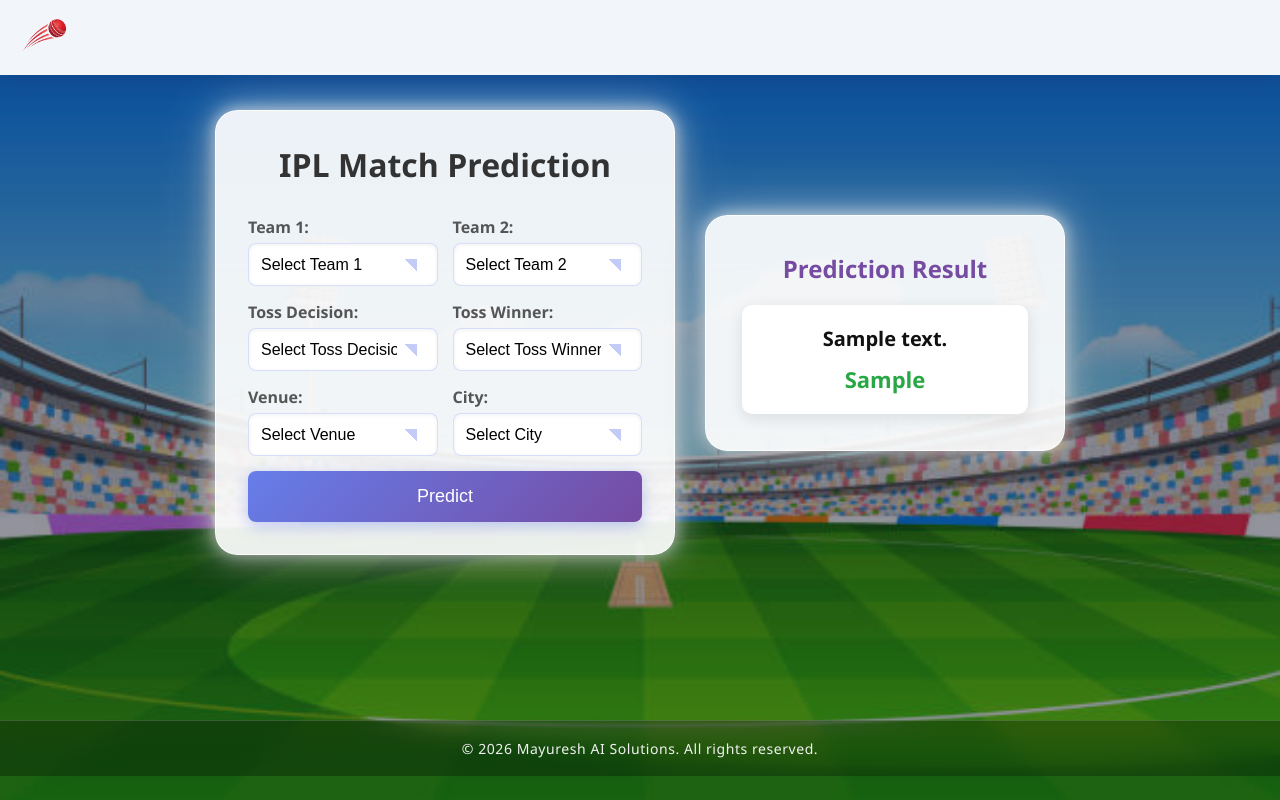
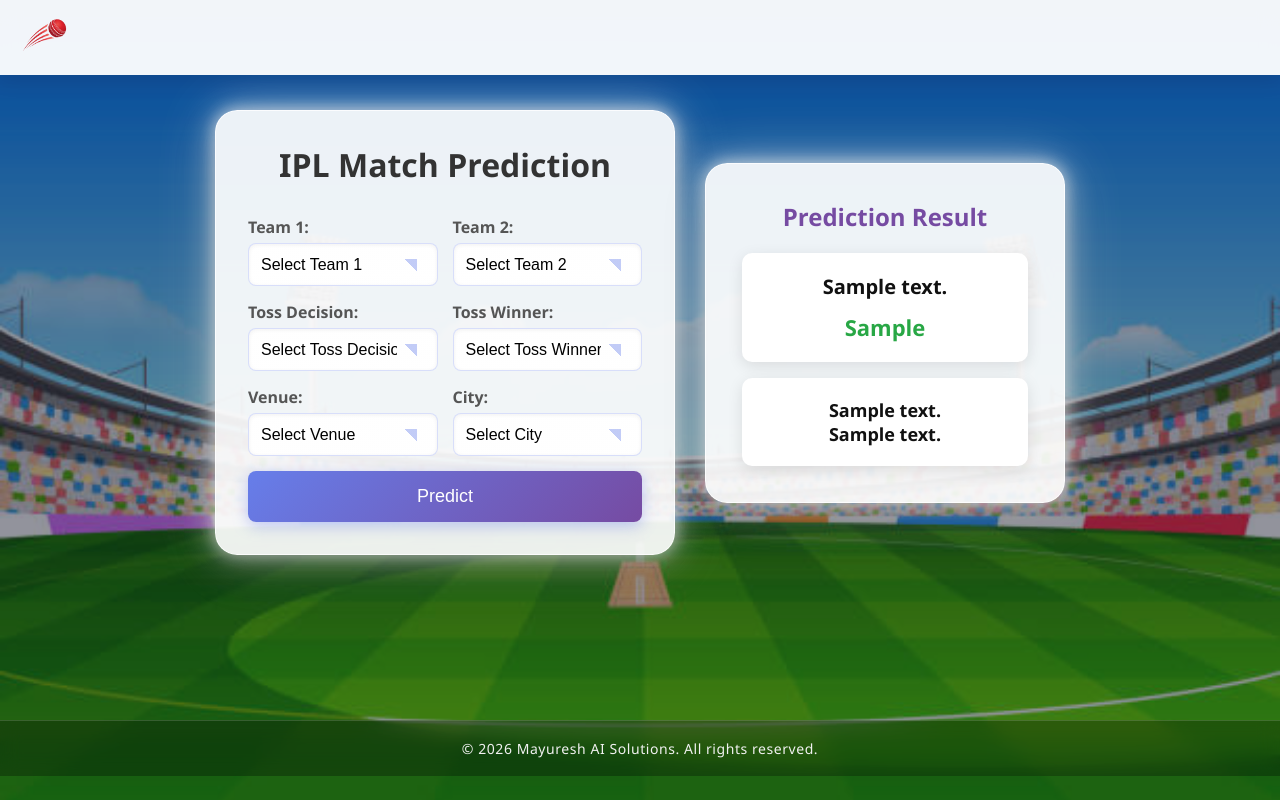
Before and after one commit to mayureshchaturvedi/ipl_ml_model, a Flask app: template templates/index.html in a window 1280 px wide. Run offline with Flask 3, Linux system fonts and the light colour scheme; the template is opened without the code that fills it: most values are stand-ins (such as "Sample title", 1, 10 or a date in 2020); parts of the project's set-up code (start-up, migrations or seed data) failed here and were passed over.

Commit message:
Initial Commit

```diff
--- a/app.py
+++ b/app.py
@@ -4,6 +4,9 @@ import joblib
 from flask import Flask, request, render_template
 
 app = Flask(__name__)
+
+match_df = pd.read_csv("match_df.csv")
+model = joblib.load("ipl_model.pkl")
 
 def get_matches_played(team, past_df):
     if past_df.empty:
@@ -165,82 +168,7 @@ def predict_current_match_detailed(model, match_features_df):
 
     predicted_winner = team1 if pred == 1 else team2
 
-    # print("=" * 100)
-    # print("CURRENT MATCH PREDICTION")
-    # print("=" * 100)
-    # print(f"Match              : {team1} vs {team2}")
-    # print(f"Venue              : {row['venue']} | {row['city']}")
-    # print(f"Toss Winner        : {row['toss_winner']}")
-    # print(f"Toss Decision      : {row['toss_decision']}")
-    # print(f"Chasing Team       : {row['chasing_team']}")
-    # print(f"Defending Team     : {row['defending_team']}")
-    # print("-" * 100)
-    # print(f"Predicted Winner   : {predicted_winner}")
     return predicted_winner
-    # print(f"{team1} Win Prob    : {probs[1]:.4f}")
-    # print(f"{team2} Win Prob    : {probs[0]:.4f}")
-    # print("-" * 100)
-    # print("KEY SIGNALS")
-    # print("-" * 100)
-    # print(f"Overall Win Rate Diff            : {row['win_rate_diff']:.4f}")
-    # print(f"Recent 3 Match Form Diff         : {row['recent3_diff']:.4f}")
-    # print(f"Recent 5 Match Form Diff         : {row['recent5_diff']:.4f}")
-    # print(f"Recent 10 Match Form Diff        : {row['recent10_diff']:.4f}")
-    # print(f"Current Streak Diff              : {row['streak_diff']}")
-    # print(f"Head-to-Head Diff                : {row['h2h_diff']:.4f}")
-    # print(f"Venue Win Rate Diff              : {row['venue_win_rate_diff']:.4f}")
-    # print(f"Chase Win Rate Diff              : {row['chase_win_rate_diff']:.4f}")
-    # print(f"Defend Win Rate Diff             : {row['defend_win_rate_diff']:.4f}")
-    # print(f"Context Strength Diff            : {row['context_strength_diff']:.4f}")
-    # print(f"Venue Context Strength Diff      : {row['venue_context_strength_diff']:.4f}")
-    # print(f"Venue Chase Bias                 : {row['venue_chase_bias']:.4f}")
-    # print("-" * 100)
-
-    # if row["venue_chase_bias"] > 0.55:
-    #     print("Venue Insight      : Venue historically favors chasing")
-    # elif row["venue_chase_bias"] < 0.45:
-    #     print("Venue Insight      : Venue historically favors defending")
-    # else:
-    #     print("Venue Insight      : Venue looks neutral")
-
-    # print("-" * 100)
-
-    # if row["win_rate_diff"] > 0:
-    #     print(f"Overall Strength   : {team1} stronger historically")
-    # elif row["win_rate_diff"] < 0:
-    #     print(f"Overall Strength   : {team2} stronger historically")
-    # else:
-    #     print("Overall Strength   : Neutral")
-
-    # if row["recent5_diff"] > 0:
-    #     print(f"Recent Form        : {team1} better recent form")
-    # elif row["recent5_diff"] < 0:
-    #     print(f"Recent Form        : {team2} better recent form")
-    # else:
-    #     print("Recent Form        : Neutral")
-
-    # if row["h2h_diff"] > 0:
-    #     print(f"H2H Edge           : {team1}")
-    # elif row["h2h_diff"] < 0:
-    #     print(f"H2H Edge           : {team2}")
-    # else:
-    #     print("H2H Edge           : Neutral")
-
-    # if row["context_strength_diff"] > 0:
-    #     print(f"Role Fit           : {team1} better suited in current chase/defend role")
-    # elif row["context_strength_diff"] < 0:
-    #     print(f"Role Fit           : {team2} better suited in current chase/defend role")
-    # else:
-    #     print("Role Fit           : Neutral")
-
-    # if row["venue_context_strength_diff"] > 0:
-    #     print(f"Venue+Role Fit     : {team1} better suited at this venue in this role")
-    # elif row["venue_context_strength_diff"] < 0:
-    #     print(f"Venue+Role Fit     : {team2} better suited at this venue in this role")
-    # else:
-    #     print("Venue+Role Fit     : Neutral")
-
-    # print("=" * 100)
 
 def build_current_match_features(team1, team2, venue, city, toss_winner, toss_decision, match_df):
     # Decide chasing/defending teams
@@ -607,29 +535,7 @@ def predict_current_match_normalized(model, teamA, teamB, venue, city, toss_winn
 
     predicted_winner = teamA if p_a_final >= p_b_final else teamB
 
-    # print("=" * 100)
-    # print("NORMALIZED CURRENT MATCH PREDICTION")
-    # print("=" * 100)
-    # print(f"Match              : {teamA} vs {teamB}")
-    # print(f"Venue              : {venue} | {city}")
-    # print(f"Toss Winner        : {toss_winner}")
-    # print(f"Toss Decision      : {toss_decision}")
-    # print("-" * 100)
-    # print(f"{teamA} Win Prob    : {p_a_final:.4f}")
-    # print(f"{teamB} Win Prob    : {p_b_final:.4f}")
-    # print(f"Predicted Winner   : {predicted_winner}")
-    return predicted_winner
-    # print("=" * 100)
-
-    # return {
-    #     "teamA": teamA,
-    #     "teamB": teamB,
-    #     "teamA_win_probability": p_a_final,
-    #     "teamB_win_probability": p_b_final,
-    #     "predicted_winner": predicted_winner,
-    #     "match_ab_features": match_ab,
-    #     "match_ba_features": match_ba
-    # }
+    return predicted_winner, p_a_final, p_b_final
 
 @app.route("/")
 def Home():
@@ -637,10 +543,6 @@ def Home():
 
 @app.route("/predict", methods=["POST"])
 def prediction():
-    match_df = pd.read_csv("match_df.csv")
-
-    model = joblib.load("ipl_model.pkl")
-
     team1 = request.form['team1']
     team2 = request.form['team2']
     toss_decision = request.form['toss_decision']
@@ -648,7 +550,7 @@ def prediction():
     venue = request.form['venue']
     city = request.form['city']
 
-    result = predict_current_match_normalized(
+    result, team1_prob, team2_prob = predict_current_match_normalized(
         model=model,
         teamA=team1,
         teamB=team2,
@@ -660,8 +562,12 @@ def prediction():
     )
     return render_template(
         "index.html",
-        prediction_text="Prediction for the Today's Match is:",
-        prediction_value=result
+        prediction_text="Prediction for Today's Match is:",
+        prediction_value=result,
+        team1_probability_text=f"{team1} Win Probability: {team1_prob * 100:.2f}%",
+        team2_probability_text=f"{team2} Win Probability: {team2_prob * 100:.2f}%",
+        team1_probability=team1_prob,
+        team2_probability=team2_prob
     )
 
 if __name__ == "__main__":
--- a/requirements.txt
+++ b/requirements.txt
@@ -1,4 +1,7 @@
 pandas
 numpy
+scikit-learn
+catboost
 joblib
 flask
+gunicorn
--- a/templates/index.html
+++ b/templates/index.html
@@ -12,7 +12,7 @@
         }
         body {
             font-family: 'Segoe UI', Tahoma, Geneva, Verdana, sans-serif;
-            background: url("{{ url_for('static', filename='background.jpg') }}") center center / cover no-repeat fixed;
+            background: url("static/background.jpg") center center / cover no-repeat fixed;
             overflow-x: hidden;
             color: #333;
             position: relative;
@@ -264,6 +264,13 @@
         .result-text span {
             display: block;
         }
+        .result-text span.probability {
+            color: #111;
+            font-weight: 800;
+        }
+        .result-text span.probability.high {
+            color: #28a745;
+        }
         .result-value {
             color: #28a745;
             font-size: 22px;
@@ -325,7 +332,7 @@
 <body>
     <!-- Loading Screen -->
     <div id="loading-screen">
-        <img src="{{ url_for('static', filename='image1.png') }}" alt="Logo">
+        <img src="static/image1.png" alt="Logo">
         <div class="progress-bar">
             <div class="progress-fill"></div>
         </div>
@@ -333,7 +340,7 @@
 
     <!-- Navbar -->
     <div class="navbar">
-        <img src="{{ url_for('static', filename='image1.png') }}" alt="Logo">
+        <img src="static/image1.png" alt="Logo">
     </div>
 
     <!-- Main Content -->
@@ -498,15 +505,21 @@
                     </div>
                 </form>
             </div>
-            {% if prediction_text and prediction_value %}
-            <div class="result-container show">
+            <div id="result-container" class="result-container" style="display: none;"
+                 data-prediction-text="{{ prediction_text or '' }}"
+                 data-prediction-value="{{ prediction_value or '' }}"
+                 data-team1-prob="{{ team1_probability_text or '' }}"
+                 data-team2-prob="{{ team2_probability_text or '' }}">
                 <div class="result-title">Prediction Result</div>
                 <div class="result-text">
-                    <span>{{ prediction_text }}</span>
-                    <span class="result-value">{{ prediction_value }}</span>
+                    <span id="prediction-text"></span>
+                    <span class="result-value" id="prediction-value"></span>
+                </div>
+                <div class="result-text" id="probabilities-block" style="margin-top: 16px; font-size: 18px; font-weight: normal; color: #444; display: none;">
+                    <span id="team1-prob" class="probability"></span>
+                    <span id="team2-prob" class="probability"></span>
                 </div>
             </div>
-            {% endif %}
         </div>
     </div>
 
@@ -520,6 +533,53 @@
                 document.getElementById('loading-screen').style.display = 'none';
                 document.querySelector('.navbar').style.display = 'block';
                 document.querySelector('.main-content').style.display = 'block';
+
+                const resultContainer = document.getElementById('result-container');
+                if (resultContainer) {
+                    const predictionText = resultContainer.dataset.predictionText || '';
+                    const predictionValue = resultContainer.dataset.predictionValue || '';
+                    const team1Prob = resultContainer.dataset.team1Prob || '';
+                    const team2Prob = resultContainer.dataset.team2Prob || '';
+
+                    if (predictionText && predictionValue) {
+                        document.getElementById('prediction-text').textContent = predictionText;
+                        document.getElementById('prediction-value').textContent = predictionValue;
+                        resultContainer.style.display = 'flex';
+                        resultContainer.classList.add('show');
+
+                        if (team1Prob && team2Prob) {
+                            const team1ProbElement = document.getElementById('team1-prob');
+                            const team2ProbElement = document.getElementById('team2-prob');
+
+                            team1ProbElement.textContent = team1Prob;
+                            team2ProbElement.textContent = team2Prob;
+
+                            const parseProbability = text => {
+                                const match = text.match(/([0-9]+(?:\.[0-9]+)?)%/);
+                                return match ? parseFloat(match[1]) : NaN;
+                            };
+
+                            const value1 = parseProbability(team1Prob);
+                            const value2 = parseProbability(team2Prob);
+
+                            team1ProbElement.className = 'probability';
+                            team2ProbElement.className = 'probability';
+
+                            if (!isNaN(value1) && !isNaN(value2)) {
+                                if (value1 > value2) {
+                                    team1ProbElement.classList.add('high');
+                                } else if (value2 > value1) {
+                                    team2ProbElement.classList.add('high');
+                                } else {
+                                    team1ProbElement.classList.add('high');
+                                    team2ProbElement.classList.add('high');
+                                }
+                            }
+
+                            document.getElementById('probabilities-block').style.display = 'block';
+                        }
+                    }
+                }
             }, 3000); // 3 seconds for loading
         });
     </script>
```
